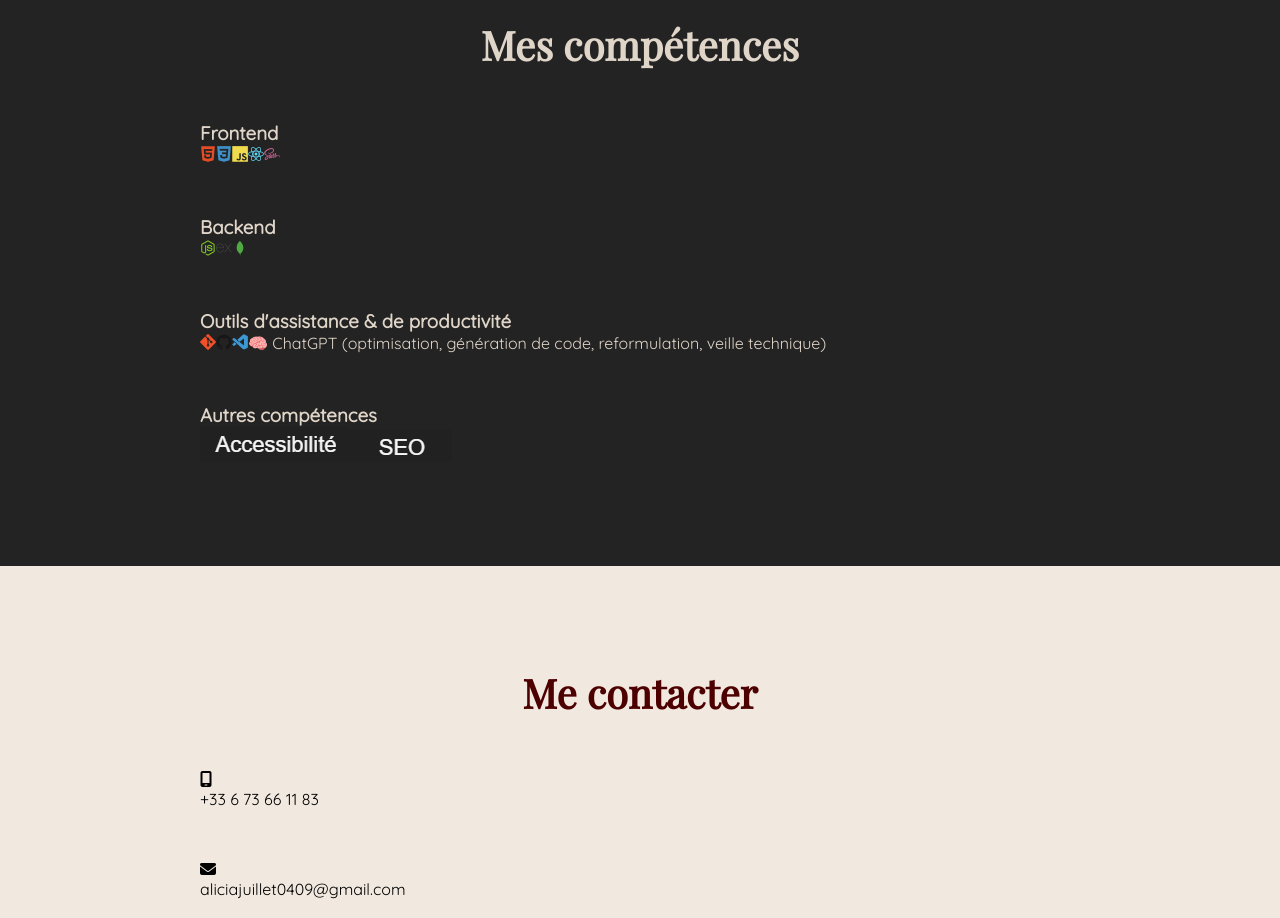
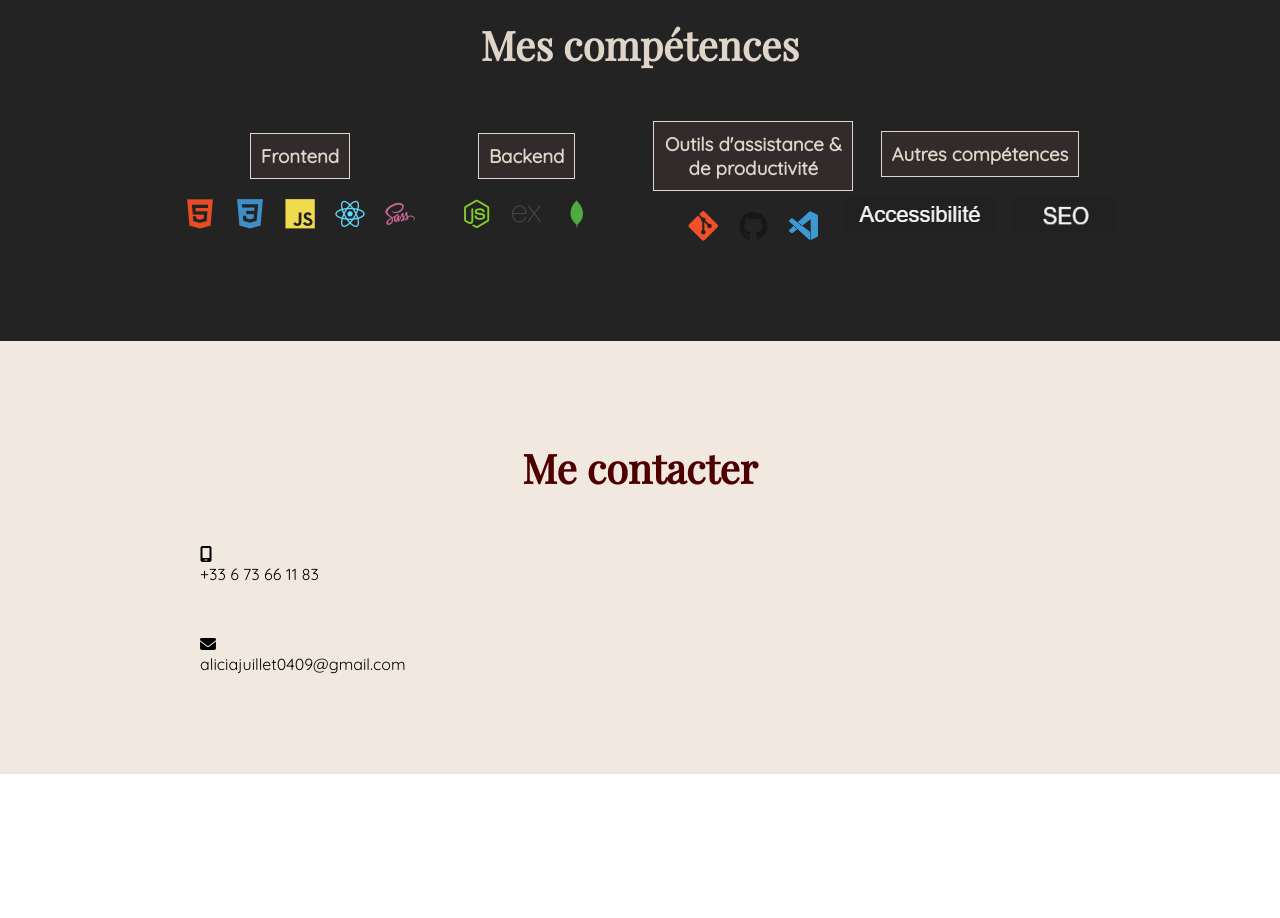
Before and after one commit to alicia-juillet/alicia-juillet.github.io, a React (Vite) app: page / in a window 1280 px wide. Shown: the part 2980-3898 px from the top of the page. After the commit the page ends 3754 px from the top, so only its background shows below. Built offline with nearby package versions, Linux system fonts and the light colour scheme; a web font is replaced by a local one.

Commit message:
skills-ok

```diff
--- a/src/components/Skills/Skills.jsx
+++ b/src/components/Skills/Skills.jsx
@@ -7,6 +7,7 @@
         <section id="skills">
             <h2>Mes compétences</h2>
             <div className="skills-category">
+                <div className="skills-content">
                     <h3>Frontend</h3>
                     <div className="skills-icons">
                         <i className="devicon-html5-plain colored" title="HTML5"></i>
@@ -16,7 +17,8 @@
                         <i className="devicon-sass-plain colored" title="SASS"></i>
                     </div>
                 </div>
-            <div className="skills-category">
+
+                <div className="skills-content">
                     <h3>Backend</h3>
                     <div className="skills-icons">
                         <i className="devicon-nodejs-plain colored" title="Node.js"></i>
@@ -24,20 +26,23 @@
                         <i className="devicon-mongodb-plain colored" title="MongoDB"></i>
                     </div>
                 </div>
-            <div className="skills-category">
+
+                <div className="skills-content">
                     <h3>Outils d'assistance & de productivité</h3>
                     <div className="skills-icons">
                         <i className="devicon-git-plain colored" title="Git"></i>
                         <i className="devicon-github-original colored" title="GitHub"></i>
                         <i className="devicon-vscode-plain colored" title="VS Code"></i>
-                    🧠 ChatGPT (optimisation, génération de code, reformulation, veille technique)
+
                     </div>
                 </div>
-            <div className="skills-category">
+
+                <div className="skills-content">
                     <h3>Autres compétences</h3>
                     <div className="skills-icons">
                         <img src={accessibilityImg} alt="accessibility"/>
                         <img src={seoImg} alt="seo"/>
+                    </div>
                 </div>
             </div>
         </section>
--- a/src/components/Skills/Skills.scss
+++ b/src/components/Skills/Skills.scss
@@ -11,4 +11,35 @@
         font-size: 40px;
         text-align: center;
     }
+
+    .skills-category{
+        display: flex;
+        flex-direction: row;
+        justify-content: space-between;
+    }
+
+    .skills-content{
+        display: flex;
+        flex-direction: column;
+        gap: 20px;
+        text-align: center;
+        width: 200px;
+        justify-content: center;
+        align-items: center;
+
+
+        h3{
+           background-color: #312B2B;
+           border: 1px solid #dfd5c8;
+           padding: 10px;
+        }
+    }
+
+    .skills-icons{
+        gap: 20px;
+        display: flex;
+        font-size: 30px;
+
+
+    }
 }
```
Lines whose indentation alone changed are shown as unchanged.
